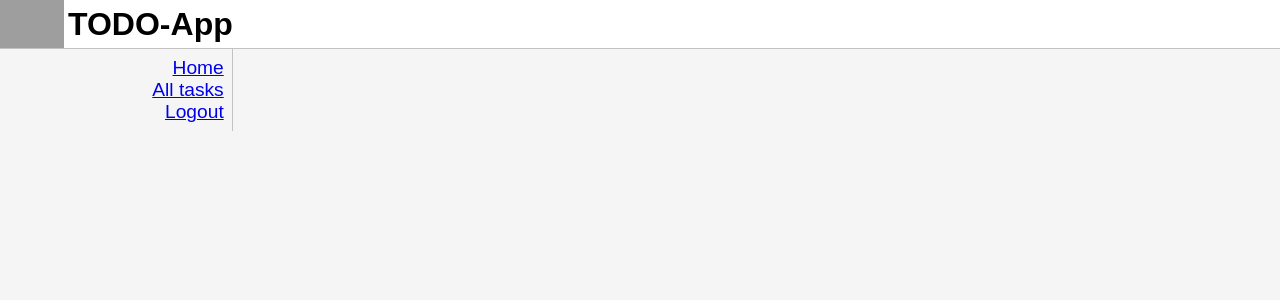
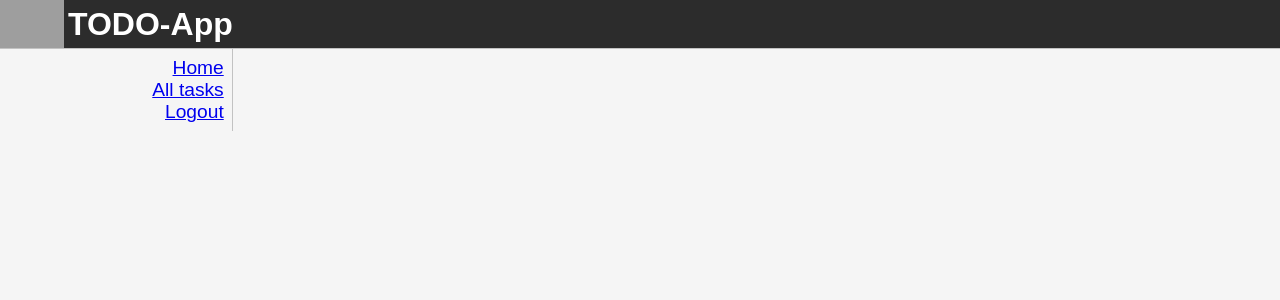
Before and after one commit to mmerklinger/todo-app, a Python web app: template todo_app/templates/header.html in a window 1280 px wide. Shown: the top 300 px of the page. Run offline with Jinja, Linux system fonts and the light colour scheme; the template is opened without the code that fills it, so the values that code supplies are empty; grey boxes are pictures that could not be loaded.

Commit message:
Change header to dark background and invert colors of logo and title

```diff
--- a/todo_app/static/styles.css
+++ b/todo_app/static/styles.css
@@ -129,7 +129,7 @@ table, th, td {
     grid-row: 1;
     grid-column: 1 / 4;
     height: 3rem;
-    background-color: white;
+    background-color: #2c2c2c;
     border-bottom: 1px solid #c2c2c2;
 }
 
@@ -175,6 +175,7 @@ table, th, td {
     line-height: 3rem;
     font-size: 2rem;
     font-weight: bold;
+    color: white;
 }
 
 /* menu */
```
Also changed, not shown: todo_app/static/menu-icon.svg, todo_app/static/todo-app-icon.svg.
